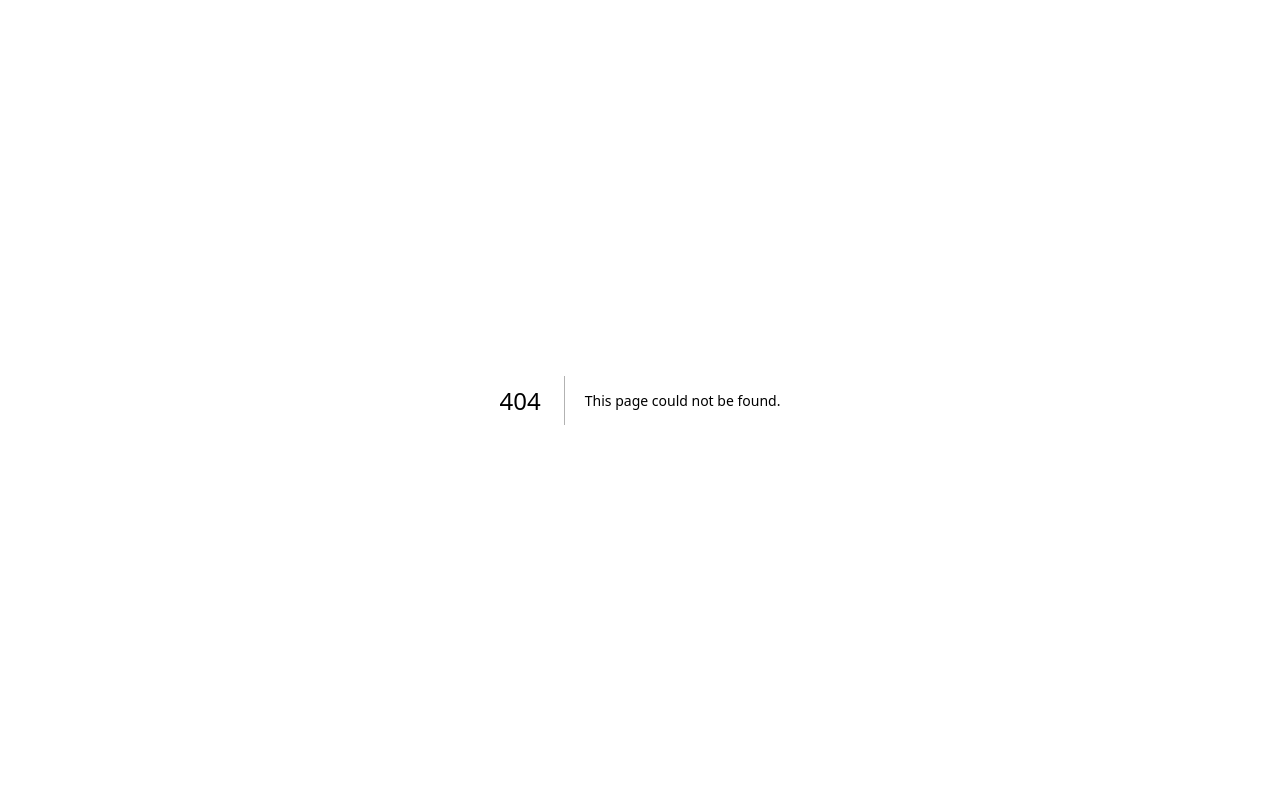
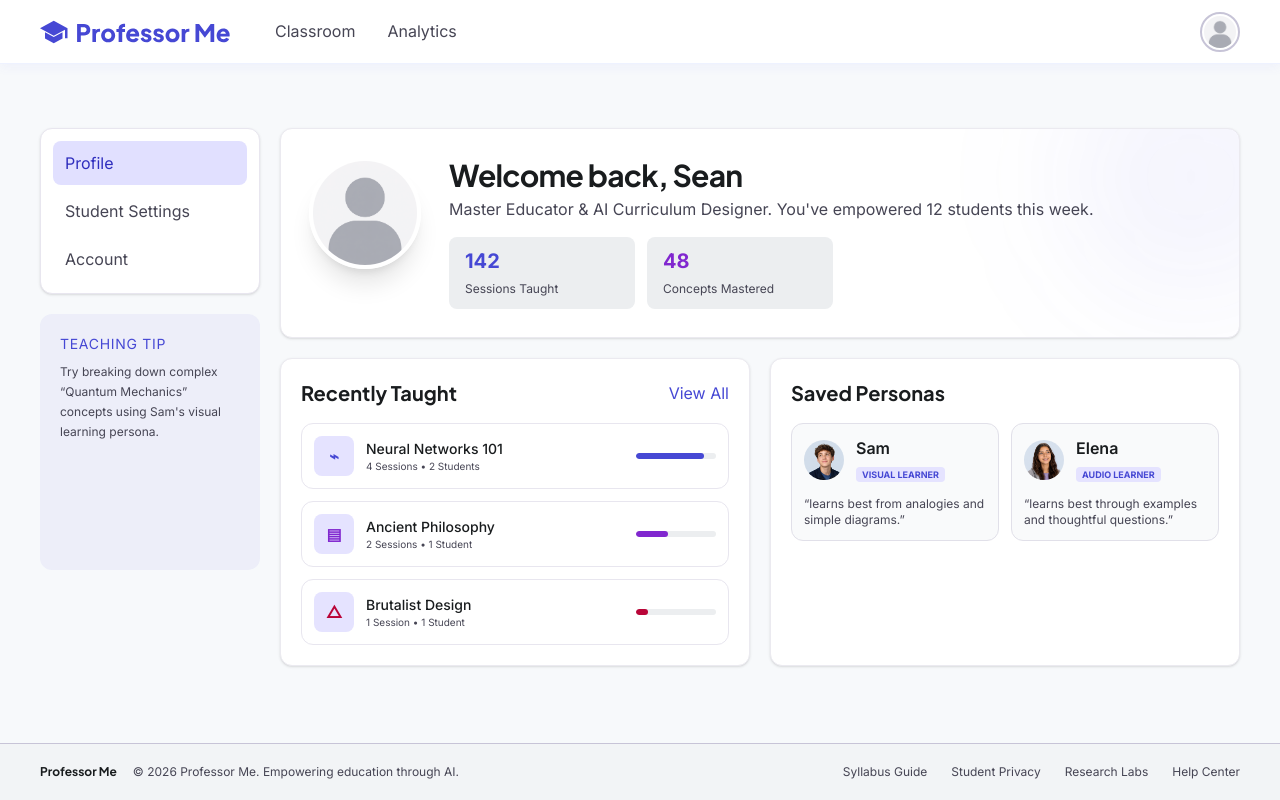
Before and after one commit to HD-Brody/Hackthe6ix2026, a Next.js app: page /profile in a window 1280 px wide. Before the commit this address had no page. Built offline with nearby package versions, Linux system fonts and the light colour scheme.

Commit message:
C1. mypage

```diff
--- /dev/null
+++ b/src/app/profile/page.tsx
@@ -0,0 +1,77 @@
+import Image from "next/image";
+import { SiteFooter } from "@/components/SiteFooter";
+import { SiteHeader } from "@/components/SiteHeader";
+import { studentProfiles } from "@/lib/studentProfiles";
+
+const menuItems = ["Profile", "Student Settings", "Account"];
+const recentTopics = [
+  { title: "Neural Networks 101", detail: "4 Sessions • 2 Students", progress: "85%", color: "#4648d4", icon: "⌁" },
+  { title: "Ancient Philosophy", detail: "2 Sessions • 1 Student", progress: "40%", color: "#8127cf", icon: "▤" },
+  { title: "Brutalist Design", detail: "1 Session • 1 Student", progress: "15%", color: "#b90538", icon: "△" },
+];
+
+function PersonaCard({ id }: { id: "sam" | "elena" }) {
+  const profile = studentProfiles[id];
+  return (
+    <article className="rounded-xl border border-[#e1e0e9] bg-[#f9fafb] p-3">
+      <div className="flex items-center gap-3">
+        <Image src={profile.image} alt={profile.name} width={40} height={40} className="size-10 rounded-full object-cover" />
+        <div><h3 className="font-semibold">{profile.name}</h3><span className="rounded bg-[#e5e3ff] px-1.5 py-0.5 text-[9px] font-bold uppercase text-[#4648d4]">{id === "sam" ? "Visual Learner" : "Audio Learner"}</span></div>
+      </div>
+      <p className="mt-3 line-clamp-2 text-xs leading-4 text-[var(--text-secondary)]">“{profile.learningNote}”</p>
+    </article>
+  );
+}
+
+export default function ProfilePage() {
+  return (
+    <div className="flex min-h-screen flex-col bg-[#f7f9fb] text-[var(--text-primary)]">
+      <SiteHeader />
+      <main className="mx-auto grid w-full max-w-7xl flex-1 gap-5 px-5 pb-7 pt-14 sm:px-8 sm:pt-16 lg:grid-cols-[220px_minmax(0,1fr)] lg:px-10">
+        <aside className="space-y-5">
+          <nav aria-label="Profile navigation" className="grid grid-cols-3 gap-1 rounded-xl border border-[#e8e6ef] bg-white p-3 shadow-sm lg:grid-cols-1">
+            {menuItems.map((item, index) => <button key={item} type="button" className={`rounded-lg px-3 py-2.5 text-left text-xs font-semibold transition sm:text-sm ${index === 0 ? "bg-[#e1e0ff] text-[#2f2ebe]" : "text-[#464554] hover:bg-[#f2f4f6]"}`}>{item}</button>)}
+          </nav>
+          <section className="hidden min-h-64 rounded-xl bg-[rgba(70,72,212,0.06)] p-5 lg:block">
+            <p className="text-sm uppercase tracking-wider text-[#4648d4]">Teaching Tip</p>
+            <p className="mt-2 text-xs leading-5 text-[var(--text-secondary)]">Try breaking down complex “Quantum Mechanics” concepts using Sam&apos;s visual learning persona.</p>
+          </section>
+        </aside>
+
+        <div className="space-y-5">
+          <section className="relative overflow-hidden rounded-xl border border-[#ebeaf0] bg-white p-5 shadow-sm sm:p-7">
+            <div className="absolute -right-20 -top-20 size-64 rounded-full bg-[rgba(70,72,212,0.06)] blur-3xl" />
+            <div className="relative flex flex-col gap-5 sm:flex-row sm:items-start sm:gap-7">
+              <div className="relative mx-auto size-24 shrink-0 rounded-full border-4 border-white shadow-xl sm:mx-0 sm:size-28"><Image src="/profile.png" alt="Sean" width={112} height={112} priority className="size-full rounded-full object-cover" /></div>
+              <div className="min-w-0 flex-1 text-center sm:text-left">
+                <h1 className="font-heading text-2xl font-bold tracking-tight sm:text-3xl">Welcome back, Sean</h1>
+                <p className="mt-1 text-sm leading-6 text-[var(--text-secondary)] sm:text-base">Master Educator &amp; AI Curriculum Designer. You&apos;ve empowered 12 students this week.</p>
+                <div className="mt-4 grid grid-cols-2 gap-2 sm:max-w-sm sm:gap-3">
+                  {[{ value: "142", label: "Sessions Taught", color: "text-[#4648d4]" }, { value: "48", label: "Concepts Mastered", color: "text-[#8127cf]" }].map((stat) => <div key={stat.label} className="rounded-lg bg-[#eceef0] px-2 py-2.5 sm:px-4"><strong className={`block text-lg sm:text-xl ${stat.color}`}>{stat.value}</strong><span className="text-[10px] text-[var(--text-secondary)] sm:text-xs">{stat.label}</span></div>)}
+                </div>
+              </div>
+            </div>
+          </section>
+
+          <div className="grid gap-5 xl:grid-cols-2">
+            <section className="rounded-xl border border-[#ebeaf0] bg-white p-5 shadow-sm">
+              <div className="flex items-center justify-between"><h2 className="font-heading text-xl font-bold">Recently Taught</h2><button type="button" className="text-sm text-[#4648d4]">View All</button></div>
+              <div className="mt-4 space-y-3">
+                {recentTopics.map((topic) => <article key={topic.title} className="flex items-center gap-3 rounded-xl border border-[#e8e6ef] p-3"><span className="flex size-10 shrink-0 items-center justify-center rounded-lg bg-[#e5e3ff] font-bold" style={{ color: topic.color }}>{topic.icon}</span><div className="min-w-0 flex-1"><h3 className="truncate text-sm font-medium">{topic.title}</h3><p className="text-[10px] text-[var(--text-secondary)]">{topic.detail}</p></div><div className="hidden h-1.5 w-20 overflow-hidden rounded-full bg-[#eceef0] sm:block"><div className="h-full rounded-full" style={{ width: topic.progress, backgroundColor: topic.color }} /></div></article>)}
+              </div>
+            </section>
+
+            <section className="rounded-xl border border-[#ebeaf0] bg-white p-5 shadow-sm">
+              <h2 className="font-heading text-xl font-bold">Saved Personas</h2>
+              <div className="mt-4 grid grid-cols-2 gap-3">
+                <PersonaCard id="sam" />
+                <PersonaCard id="elena" />
+              </div>
+            </section>
+          </div>
+        </div>
+      </main>
+      <SiteFooter />
+    </div>
+  );
+}
--- a/src/app/session/[id]/report/page.tsx
+++ b/src/app/session/[id]/report/page.tsx
@@ -1,3 +1,4 @@
+import Link from "next/link";
 import { GapMapGrid } from "@/components/GapMapGrid";
 import { SiteFooter } from "@/components/SiteFooter";
 import { SiteHeader } from "@/components/SiteHeader";
@@ -106,7 +107,7 @@ export default async function ReportPage({
         <section className="mt-10 rounded-2xl bg-[#eeedff] px-6 py-9 text-center sm:px-10">
           <h2 className="font-heading text-2xl font-extrabold">Ready to close these gaps?</h2>
           <p className="mx-auto mt-2 max-w-xl text-sm leading-6 text-[var(--text-secondary)]">Turn the concepts that need another pass into a focused follow-up lesson.</p>
-          <button type="button" className="mt-5 rounded-lg bg-[#5755d8] px-6 py-3 text-sm font-bold text-white shadow-md transition hover:bg-[#4846c5] focus-visible:outline-none focus-visible:ring-2 focus-visible:ring-[var(--brand)] focus-visible:ring-offset-2">Start Bridging Lesson</button>
+          <Link href="/" className="mt-5 inline-block rounded-lg bg-[#5755d8] px-6 py-3 text-sm font-bold text-white shadow-md transition hover:bg-[#4846c5] focus-visible:outline-none focus-visible:ring-2 focus-visible:ring-[var(--brand)] focus-visible:ring-offset-2">Start Bridging Lesson</Link>
         </section>
       </main>
       <SiteFooter />
--- a/src/components/SiteHeader.tsx
+++ b/src/components/SiteHeader.tsx
@@ -3,13 +3,7 @@ import Link from "next/link";
 
 function ProfileAvatar() {
   return (
-    <svg aria-hidden="true" viewBox="0 0 32 32" className="size-8 rounded-full">
-      <defs><linearGradient id="avatar-bg" x1="4" y1="2" x2="28" y2="30" gradientUnits="userSpaceOnUse"><stop stopColor="#f8d9b6"/><stop offset="1" stopColor="#8b78d6"/></linearGradient></defs>
-      <circle cx="16" cy="16" r="16" fill="url(#avatar-bg)"/>
-      <circle cx="16" cy="12" r="5" fill="#6b4b3e"/>
-      <path d="M7.5 29c.8-6 4-9 8.5-9s7.7 3 8.5 9" fill="#4648d4"/>
-      <path d="M11 11c.5-4.2 2.3-6 5.4-6 2.8 0 4.6 2.1 4.7 5.3-2.5-.2-4.4-1.1-5.8-2.5-.8 1.7-2.2 2.7-4.3 3.2Z" fill="#342821"/>
-    </svg>
+    <Image src="/profile.png" alt="Sean" width={32} height={32} className="size-8 rounded-full object-cover" />
   );
 }
 
@@ -67,7 +61,7 @@ export function SiteHeader({ activeItem, sessionId, student = "sam" }: SiteHeade
           </nav>
         </div>
 
-        <button type="button" aria-label="User profile" className="rounded-full border-2 border-[#c7c4d7] p-0.5 focus-visible:outline-none focus-visible:ring-2 focus-visible:ring-[var(--brand)]"><ProfileAvatar /></button>
+        <Link href="/profile" aria-label="Open my profile" className="rounded-full border-2 border-[#c7c4d7] p-0.5 focus-visible:outline-none focus-visible:ring-2 focus-visible:ring-[var(--brand)]"><ProfileAvatar /></Link>
       </div>
     </header>
   );
```
Also changed, not shown: public/profile.png (added).
